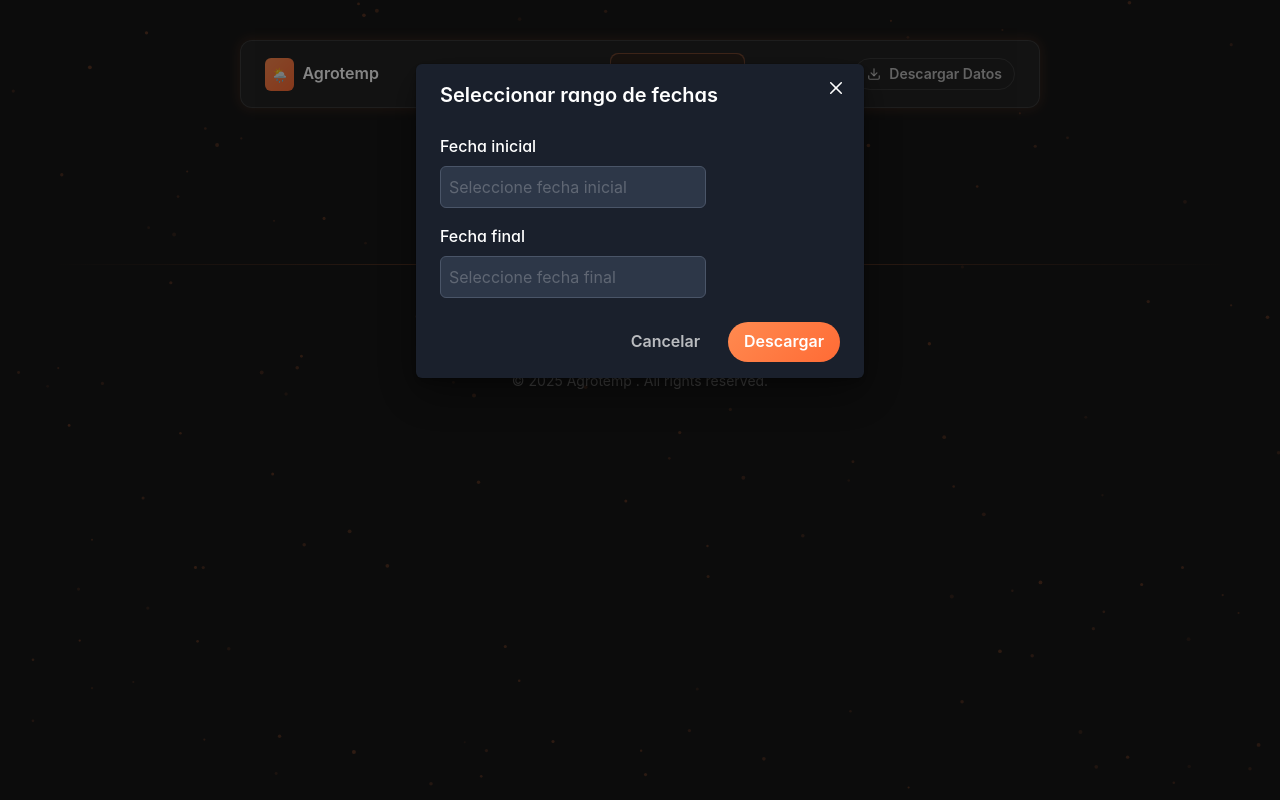
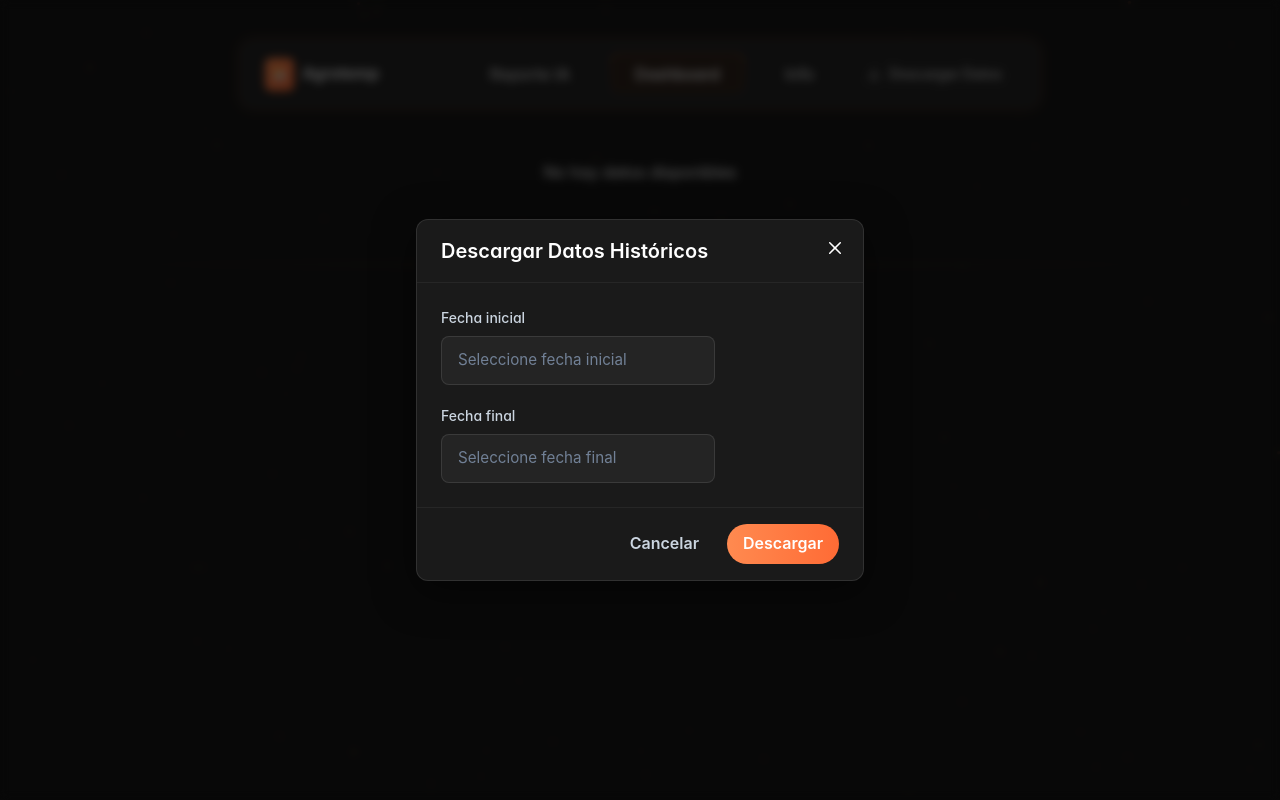
Before and after one commit to Bayronalpizar99/Agrotemp, a React (Vite) app in the folder Frontend/: page / in a window 1280 px wide. Both pictures are taken after a click on the button "Descargar Datos". Built offline with nearby package versions, Linux system fonts and the light colour scheme; no server answers.

Commit message:
style: enhance datepicker styles for improved UI and accessibility

```diff
--- a/Frontend/src/components/Header.tsx
+++ b/Frontend/src/components/Header.tsx
@@ -270,15 +270,23 @@ export const Header = ({ isVisible, activePage, setActivePage }: HeaderProps) =>
     </Flex>
 
     {/* Modal de selección de fechas */}
-    <Modal isOpen={isOpen} onClose={onClose}>
-      <ModalOverlay />
-      <ModalContent bg="gray.800" mx={4}>
-        <ModalHeader color="white">Seleccionar rango de fechas</ModalHeader>
-        <ModalCloseButton />
-        <ModalBody>
-          <VStack spacing={4}>
+    <Modal isOpen={isOpen} onClose={onClose} isCentered>
+      <ModalOverlay backdropFilter="blur(5px)" bg="blackAlpha.700" />
+      <ModalContent
+        bg="#1A1A1A"
+        mx={4}
+        border="1px solid rgba(255, 255, 255, 0.1)"
+        borderRadius="xl"
+        boxShadow="0 10px 40px rgba(0, 0, 0, 0.5)"
+      >
+        <ModalHeader color="white" borderBottom="1px solid rgba(255, 255, 255, 0.05)">
+          Descargar Datos Históricos
+        </ModalHeader>
+        <ModalCloseButton color="white" mt={1} />
+        <ModalBody py={6}>
+          <VStack spacing={5}>
             <Box w="full">
-              <FormLabel color="white">Fecha inicial</FormLabel>
+              <FormLabel color="gray.300" fontSize="sm">Fecha inicial</FormLabel>
               <DatePicker
                 selected={startDate}
                 onChange={handleDateSelect}
@@ -289,7 +297,7 @@ export const Header = ({ isVisible, activePage, setActivePage }: HeaderProps) =>
               />
             </Box>
             <Box w="full">
-              <FormLabel color="white">Fecha final</FormLabel>
+              <FormLabel color="gray.300" fontSize="sm">Fecha final</FormLabel>
               <DatePicker
                 selected={endDate}
                 onChange={handleDateSelect}
@@ -303,12 +311,27 @@ export const Header = ({ isVisible, activePage, setActivePage }: HeaderProps) =>
           </VStack>
         </ModalBody>
 
-        <ModalFooter>
-          <Button variant="ghost" mr={3} onClick={onClose}>
+        <ModalFooter borderTop="1px solid rgba(255, 255, 255, 0.05)">
+          <Button
+            variant="ghost"
+            mr={3}
+            onClick={onClose}
+            color="gray.300"
+            _hover={{ bg: "whiteAlpha.100", color: "white" }}
+          >
             Cancelar
           </Button>
           <Button
-            colorScheme="blue"
+            bgGradient="linear(to-r, #ff8a50, #ff6b35)"
+            color="white"
+            _hover={{
+              bgGradient: "linear(to-r, #ff6b35, #ff8a50)",
+              transform: "translateY(-1px)",
+              boxShadow: "0 4px 12px rgba(255, 138, 80, 0.3)"
+            }}
+            _active={{
+              transform: "translateY(0)",
+            }}
             onClick={handleExport}
             isLoading={isLoading}
             loadingText="Descargando..."
--- a/Frontend/src/styles/datepicker.css
+++ b/Frontend/src/styles/datepicker.css
@@ -1,55 +1,113 @@
 .date-picker {
-  padding: 0.5rem;
-  border-radius: 0.375rem;
-  border: 1px solid #4a5568;
-  background-color: #2d3748;
+  padding: 0.75rem 1rem;
+  border-radius: 0.5rem;
+  border: 1px solid rgba(255, 255, 255, 0.1);
+  background-color: #242424;
   color: white;
   width: 100%;
+  font-size: 0.95rem;
+  transition: all 0.2s ease-in-out;
 }
 
 .date-picker:focus {
   outline: none;
-  border-color: #4299e1;
-  box-shadow: 0 0 0 1px #4299e1;
+  border-color: #ff8a50;
+  box-shadow: 0 0 0 1px rgba(255, 138, 80, 0.5);
+  background-color: #2a2a2a;
 }
 
+.date-picker::placeholder {
+  color: #718096;
+}
+
+/* Contenedor principal del calendario */
 .react-datepicker {
   font-family: inherit;
-  background-color: #2d3748;
-  border-color: #4a5568;
+  background-color: #1A1A1A;
+  border: 1px solid rgba(255, 255, 255, 0.1);
+  border-radius: 0.75rem;
+  box-shadow: 0 10px 25px rgba(0, 0, 0, 0.5);
+  overflow: hidden;
 }
 
-.react-datepicker__header {
-  background-color: #1a202c;
-  border-bottom-color: #4a5568;
+/* Triangulito superior (flecha) */
+.react-datepicker__triangle {
+  display: none; /* Lo ocultamos para un look más limpio */
 }
 
-.react-datepicker__current-month,
-.react-datepicker__day-name,
+/* Encabezado (Mes y días de la semana) */
+.react-datepicker__header {
+  background-color: #242424;
+  border-bottom: 1px solid rgba(255, 255, 255, 0.05);
+  padding-top: 1rem;
+}
+
+.react-datepicker__current-month {
+  color: white;
+  font-weight: 600;
+  font-size: 1.1rem;
+  margin-bottom: 0.5rem;
+}
+
+.react-datepicker__day-name {
+  color: #ff8a50; /* Naranja para los días de la semana */
+  font-weight: 500;
+  margin: 0.2rem;
+  width: 2rem;
+}
+
+/* Días del mes */
 .react-datepicker__day {
+  color: #e2e8f0;
+  margin: 0.2rem;
+  width: 2rem;
+  line-height: 2rem;
+  border-radius: 0.375rem;
+  transition: all 0.2s;
+}
+
+.react-datepicker__day:hover {
+  background-color: rgba(255, 255, 255, 0.1);
   color: white;
 }
 
-.react-datepicker__day:hover {
-  background-color: #4299e1;
-}
-
-.react-datepicker__day--selected {
-  background-color: #4299e1;
+/* Día seleccionado */
+.react-datepicker__day--selected,
+.react-datepicker__day--in-selecting-range,
+.react-datepicker__day--in-range {
+  background: linear-gradient(135deg, #ff8a50, #ff6b35) !important;
+  color: white !important;
+  font-weight: bold;
+  box-shadow: 0 2px 8px rgba(255, 138, 80, 0.4);
 }
 
 .react-datepicker__day--keyboard-selected {
-  background-color: #4299e1;
+  background-color: rgba(255, 138, 80, 0.2);
+  color: #ff8a50;
 }
 
+/* Días deshabilitados (futuro) */
 .react-datepicker__day--disabled {
+  color: #4a5568;
+  cursor: not-allowed;
+}
+
+.react-datepicker__day--disabled:hover {
+  background-color: transparent;
   color: #4a5568;
 }
 
+/* Flechas de navegación (mes anterior/siguiente) */
+.react-datepicker__navigation {
+  top: 1rem;
+}
+
 .react-datepicker__navigation-icon::before {
-  border-color: white;
+  border-color: #a0aec0;
+  border-width: 2px 2px 0 0;
+  transition: border-color 0.2s;
 }
 
 .react-datepicker__navigation:hover *::before {
-  border-color: #4299e1;
+  border-color: #ff8a50;
 }
```
